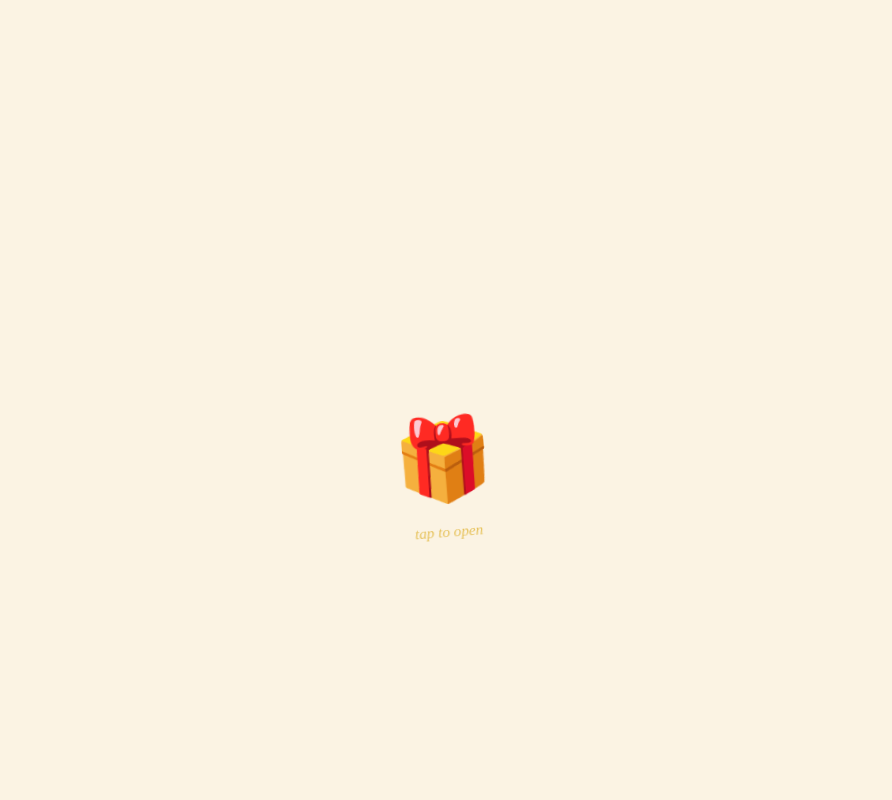
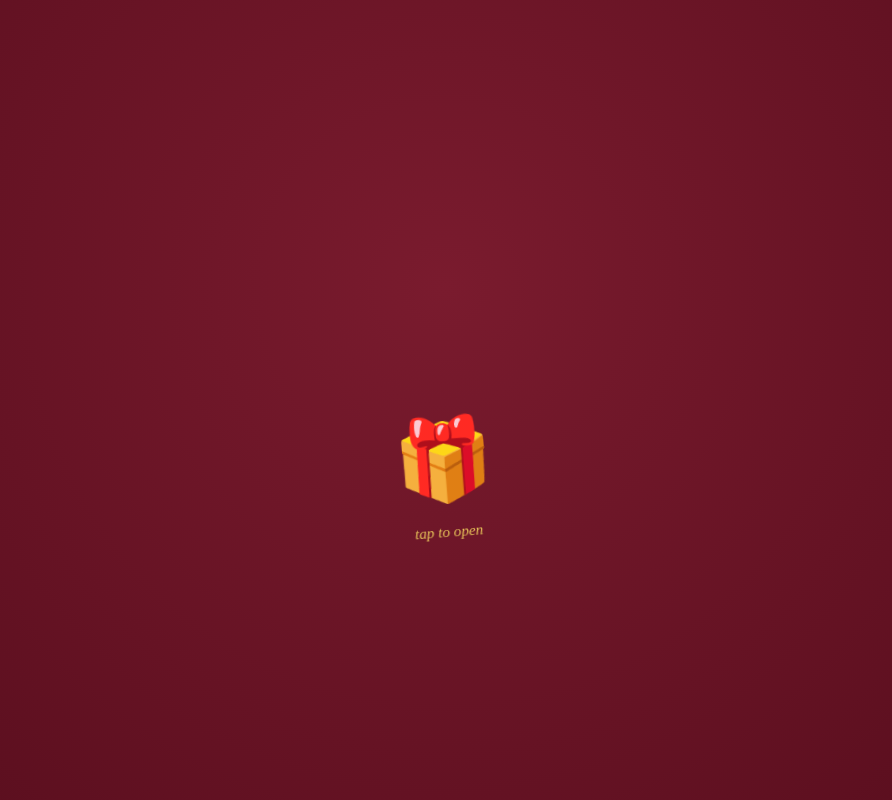
Before and after one commit to Baijnathyadav29/Happy-Rakhshabandhan-, a plain HTML site: page index.html in a window 1280 px wide. Shown: the top 800 px of the page, without its empty margins (195-1087 px from the left). Drawn offline with Linux system fonts and the light colour scheme; a web font is replaced by a local one.

Commit message:
Update rakhi.css

```diff
--- a/rakhi.css
+++ b/rakhi.css
@@ -1,5 +1,5 @@
 :root{
-    --primary:#2A3D66; --maroon2:#7A1B2E; --beige:#E7D3AC; --cream:#FBF3E3;
+     --maroon:#5C0F1F; --maroon2:#7A1B2E; --beige:#E7D3AC; --cream:#FBF3E3;
     --gold:#C9A227; --gold-light:#E6C158; --ink:#2A140C;
   }
   *{box-sizing:border-box; margin:0; padding:0;}
```
